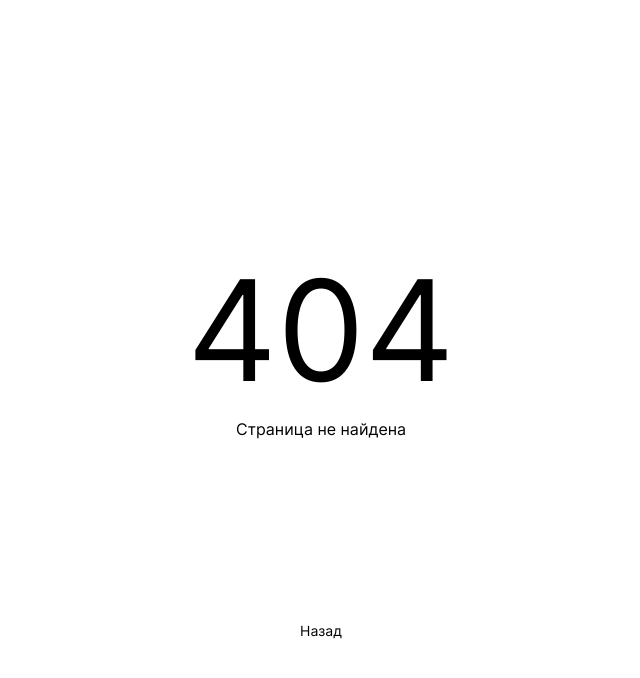
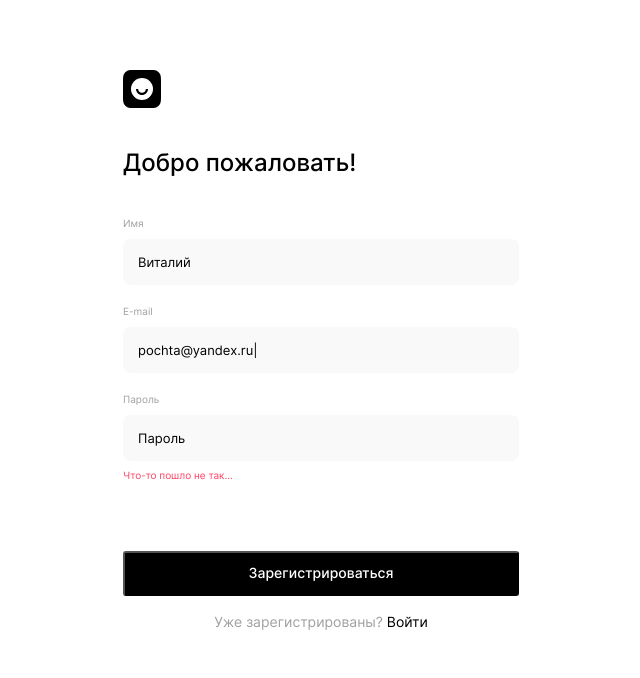
Before and after one commit to AlexTolevich/movies-explorer-frontend, a React (Create React App) app: page /signup in a window 1280 px wide. Before the commit this address had no page. Shown: the top 678 px of the page, without its empty margins (319-959 px from the left). Built offline with nearby package versions, Linux system fonts and the light colour scheme.

Commit message:
feat: develop a component of the Register and Login

```diff
--- a/src/components/App/App.js
+++ b/src/components/App/App.js
@@ -9,6 +9,8 @@ import Profile                                from '../Profile/Profile.js';
 import {movies}                               from '../../utils/demo_movies.js';
 import {savedMovies}                          from '../../utils/saved_movies.js'
 import NotFound                               from '../NotFound/NotFound.js';
+import Register                               from '../Register/Register.js';
+import Login                                  from '../Login/Login.js';
 
 function App() {
   // const [loggedIn, setLoggedIn] = React.useState(true);
@@ -28,9 +30,20 @@ function App() {
                element={
                  <Movies loggedIn={true} movies={movies}/>
                }/>
+
         <Route path="/saved-movies"
                element={
                  <SavedMovies loggedIn={true} movies={savedMovies}/>
+               }/>
+
+        <Route path="/signup"
+               element={
+                 <Register userName={'Виталий'}/>
+               }/>
+
+        <Route path="/signin"
+               element={
+                 <Login/>
                }/>
 
         <Route path="/"
@@ -38,9 +51,10 @@ function App() {
                  <Main loggedIn={false}/>
                }/>
 
-        <Route path="*" element={
-          <NotFound/>
-        }/>
+        <Route path="*"
+               element={
+                 <NotFound/>
+               }/>
 
       </Routes>
     </div>
--- a/src/components/Login/Login.css
+++ b/src/components/Login/Login.css
@@ -0,0 +1,108 @@
+.login {
+  width: 396px;
+  min-height: 700px;
+  margin: 0 auto;
+  padding: 70px 0;
+  display: flex;
+  flex-direction: column;
+  box-sizing: border-box;
+
+}
+
+.login__logo {
+  display: block;
+  width: 38px;
+  height: 38px;
+}
+
+.login__title {
+  margin: 40px 0;
+  font-weight: 500;
+  font-size: 24px;
+  line-height: 1.21;
+}
+
+.login__form {
+  display: flex;
+  flex-direction: column;
+}
+
+.login__label {
+  font-weight: 400;
+  font-size: 10px;
+  line-height: 1.2;
+  color: #A0A0A0;
+}
+
+.login__input {
+  padding: 15px;
+  margin: 10px 0 8px;
+  width: 100%;
+  height: 46px;
+  border-radius: 8px;
+  border: none;
+  outline: none;
+  color: #000;
+  background-color: #F9F9F9;
+  font-weight: 400;
+  font-size: 13px;
+  line-height: 1.23;
+  box-sizing: border-box;
+}
+
+.login__input::placeholder {
+  color: #000;
+  background-color: #F9F9F9;
+  font-weight: 400;
+  font-size: 13px;
+  line-height: 1.23;
+}
+
+.login__error {
+  font-weight: 400;
+  font-size: 10px;
+  line-height: 1.2;
+  min-height: 12px;
+  color: #FF4062;
+  visibility: hidden;
+}
+
+.login__error_visible {
+  visibility: visible;
+}
+
+.login__button {
+  margin: 159px auto 18px;
+  width: 100%;
+  height: 45px;
+  background-color: #000;
+  color: #fff;
+  font-weight: 500;
+  font-size: 14px;
+  line-height: 1.21;
+  text-align: center;
+  border-radius: 3px;
+  box-sizing: border-box;
+}
+
+.login__text {
+  margin: 0 auto;
+  font-weight: 400;
+  font-size: 14px;
+  line-height: 1.21;
+  text-align: center;
+  color: #A0A0A0;
+}
+
+.login__link_in_header{
+  margin: 0;
+}
+
+.login__link{
+  text-decoration: none;
+  font-weight: 400;
+  font-size: 14px;
+  line-height: 1.21;
+  text-align: center;
+  color: #000;
+}
--- a/src/components/Login/Login.js
+++ b/src/components/Login/Login.js
@@ -0,0 +1,58 @@
+import './Login.css';
+import logo   from '../../images/logo.svg';
+import {Link} from 'react-router-dom';
+
+function Login() {
+  return (
+    <section className="login">
+      <Link to="/">
+        <img
+          src={logo}
+          alt="Логотип"
+          className="login__logo"
+        />
+      </Link>
+      <h2 className="login__title">Рады видеть!</h2>
+      <form className="login__form">
+
+        <label className="login__label">E-mail</label>
+        <input
+          aria-label="Ваша почта"
+          type="Email"
+          name="email"
+          id="login-email"
+          className="login__input"
+          placeholder="pochta@yandex.ru|"
+          minLength="2"
+          // onChange={handleChangeEmail}
+          // value={email}
+          required
+        />
+        <span id="email-error" className="login__error"/>
+
+        <label className="login__label">Пароль</label>
+        <input
+          aria-label="Пароль"
+          type="Password"
+          name="password"
+          id="password"
+          className="login__input"
+          placeholder="Пароль"
+          minLength="6"
+          maxLength="200"
+          // onChange={handleChangePassword}
+          // value={password}
+          required
+        />
+        <span id="password-error" className="login__error login__error_visible"/>
+        <button type="submit" className="login__button">Войти</button>
+      </form>
+      <p className="login__text">
+        Ещё не зарегистрированы?
+        <Link className="login__link" to="/signup"> Регистрация</Link>
+      </p>
+    </section>
+  )
+}
+
+export default Login;
--- a/src/components/Register/Register.css
+++ b/src/components/Register/Register.css
@@ -0,0 +1,104 @@
+.register {
+  width: 396px;
+  min-height: 700px;
+  margin: 0 auto;
+  padding: 70px 0;
+  display: flex;
+  flex-direction: column;
+  box-sizing: border-box;
+
+}
+
+.register__logo {
+  display: block;
+  width: 38px;
+  height: 38px;
+}
+
+.register__title {
+  margin: 40px 0;
+  font-weight: 500;
+  font-size: 24px;
+  line-height: 1.21;
+}
+
+.register__form {
+  display: flex;
+  flex-direction: column;
+}
+
+.register__label {
+  font-weight: 400;
+  font-size: 10px;
+  line-height: 1.2;
+  color: #A0A0A0;
+}
+
+.register__input {
+  padding: 15px;
+  margin: 10px 0 8px;
+  width: 100%;
+  height: 46px;
+  border-radius: 8px;
+  border: none;
+  outline: none;
+  color: #000;
+  background-color: #F9F9F9;
+  font-weight: 400;
+  font-size: 13px;
+  line-height: 1.23;
+  box-sizing: border-box;
+}
+
+.register__input::placeholder {
+  color: #000;
+  background-color: #F9F9F9;
+  font-weight: 400;
+  font-size: 13px;
+  line-height: 1.23;
+}
+
+.register__error {
+  font-weight: 400;
+  font-size: 10px;
+  line-height: 1.2;
+  min-height: 12px;
+  color: #FF4062;
+  visibility: hidden;
+}
+
+.register__error_visible {
+  visibility: visible;
+}
+
+.register__button {
+  margin: 70px auto 18px;
+  width: 100%;
+  height: 45px;
+  background-color: #000;
+  color: #fff;
+  font-weight: 500;
+  font-size: 14px;
+  line-height: 1.21;
+  text-align: center;
+  border-radius: 3px;
+  box-sizing: border-box;
+}
+
+.register__text {
+  margin: 0 auto;
+  font-weight: 400;
+  font-size: 14px;
+  line-height: 1.21;
+  text-align: center;
+  color: #A0A0A0;
+}
+
+.register__link {
+  text-decoration: none;
+  font-weight: 400;
+  font-size: 14px;
+  line-height: 1.21;
+  text-align: center;
+  color: #000;
+}
--- a/src/components/Register/Register.js
+++ b/src/components/Register/Register.js
@@ -0,0 +1,71 @@
+import './Register.css';
+import logo   from '../../images/logo.svg';
+import {Link} from 'react-router-dom';
+
+function Register({userName}) {
+  return (
+    <section className="register">
+      <Link to="/">
+        <img
+          src={logo}
+          alt="Логотип"
+          className="register__logo"
+        />
+      </Link>
+      <h2 className="register__title">Добро пожаловать!</h2>
+      <form className="register__form">
+        <label className="register__label">Имя</label>
+        <input
+          aria-label="Ваше имя"
+          name="name"
+          id="register-name"
+          className="register__input"
+          placeholder={userName}
+          minLength="2"
+          // onChange={handleChangeEmail}
+          // value={email}
+          required
+        />
+        <span id="name-error" className="register__error"/>
+
+        <label className="register__label">E-mail</label>
+        <input
+          aria-label="Ваша почта"
+          type="Email"
+          name="email"
+          id="register-email"
+          className="register__input"
+          placeholder="pochta@yandex.ru|"
+          minLength="2"
+          // onChange={handleChangeEmail}
+          // value={email}
+          required
+        />
+        <span id="email-error" className="register__error"/>
+
+        <label className="register__label">Пароль</label>
+        <input
+          aria-label="Пароль"
+          type="Password"
+          name="password"
+          id="password"
+          className="register__input"
+          placeholder="Пароль"
+          minLength="6"
+          maxLength="200"
+          // onChange={handleChangePassword}
+          // value={password}
+          required
+        />
+        <span id="password-error" className="register__error register__error_visible">Что-то пошло не так...</span>
+        <button type="submit" className="register__button">Зарегистрироваться</button>
+      </form>
+      <p className="register__text">
+        Уже зарегистрированы?
+        <Link className="register__link" to="/signin"> Войти</Link>
+      </p>
+    </section>
+  )
+}
+
+export default Register;
```
